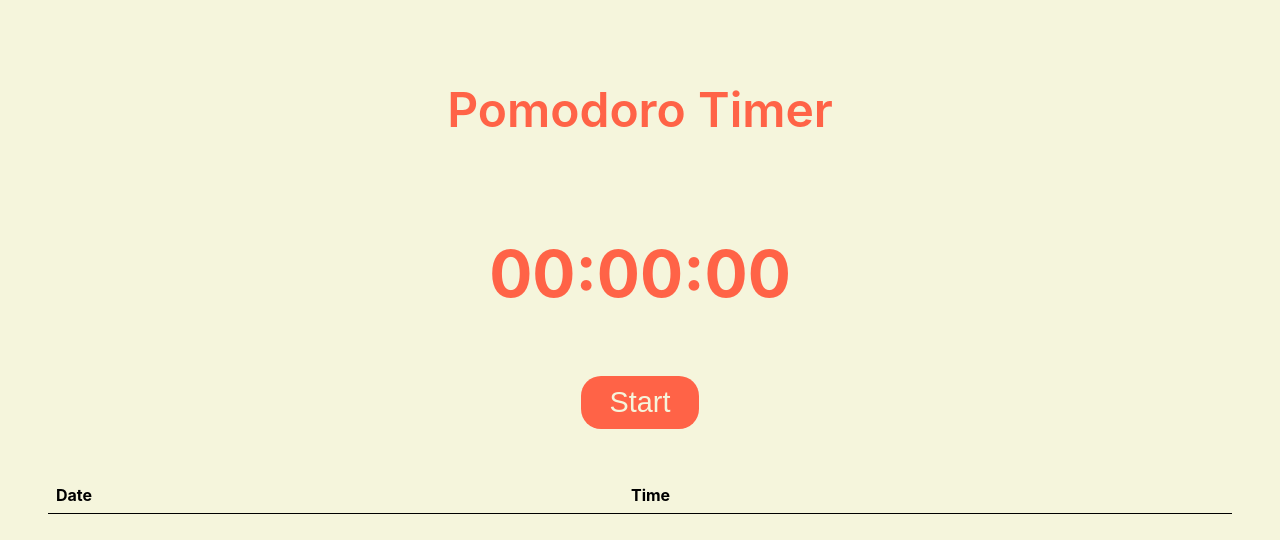
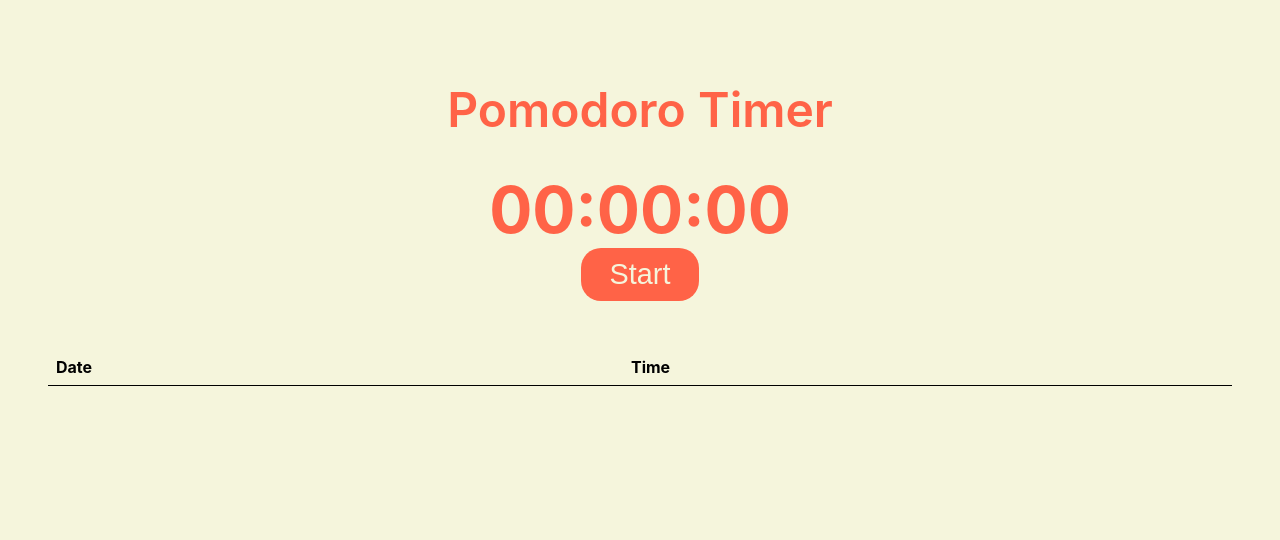
Before and after one commit to AndreaFourel/coursReactBryan, a React (Create React App) app: page / in a window 1280 px wide. Shown: the top 540 px of the page. Built offline with nearby package versions, Linux system fonts and the light colour scheme.

Commit message:
change class to functional components

```diff
--- a/src/App.js
+++ b/src/App.js
@@ -1,37 +1,24 @@
-import {Component} from 'react';
 import Timer from './Timer';
 import TimersTable from './TimersTable';
 import style from './App.module.css';
-class App extends Component {
+import { useState } from 'react';
 
-  constructor(props) {
-    super(props);
-    this.state = {
-      timers: [],
-    };
+function App() {
+
+  const [timers, setTimers] = useState([])
+
+  const saveTime = (time) => {
+    const date = new Date();
+    setTimers([...timers, {time, date}]);
   }
 
-  saveTime = (time) => {
-    const date = new Date();
-    // const newTimers = [...this.state.timers];
-    // newTimers.push(time);
-    // this.setState({
-    //   timers: newTimers,
-    // })
-    this.setState({
-      timers:[...this.state.timers, {time, date}],
-    })
-  }
-
-  render() {
-    return (
-      <div className={style.container}>
+  return (
+    <div className={style.container}>
         <h1 className={style['main-title']}>Pomodoro Timer</h1>
-        <Timer saveTime={this.saveTime}/>
-        <TimersTable timers={this.state.timers} />
+        <Timer saveTime={saveTime}/>
+        <TimersTable timers={timers} />
       </div>
-    );
-  }
+  );
 
 }
 
--- /dev/null
+++ b/src/ClockDisplay.jsx
@@ -0,0 +1,26 @@
+function ClockDisplay({ time, ...props }) {
+
+  const secondsToHms = (timeInSeconds) => {
+
+    timeInSeconds = Number(timeInSeconds);
+    const h = Math.floor(timeInSeconds / 3600);
+    const m = Math.floor(timeInSeconds % 3600 /60);
+    const s = Math.floor(timeInSeconds % 3600 % 60);
+
+    const hDisplay = h < 10 ? '0' + h : h;
+    const mDisplay = m < 10 ? '0' + m : m;
+    const sDisplay = s < 10 ? '0' + s : s;
+
+    return `${hDisplay}:${mDisplay}:${sDisplay}`;
+  }
+
+  return (
+    <span { ...props }>
+      {
+        secondsToHms(time)
+      }
+    </span>
+  )
+}
+
+export default ClockDisplay;
--- a/src/Timer.jsx
+++ b/src/Timer.jsx
@@ -1,72 +1,48 @@
-import {Component} from 'react';
-import style from './Timer.module.css'
+import ClockDisplay from './ClockDisplay';
+import style from './Timer.module.css';
+import { useState } from 'react';
 
-function secondsToHms(timeInSeconds) {
+let timerId;
 
-  timeInSeconds = Number(timeInSeconds);
-  const h = Math.floor(timeInSeconds / 3600);
-  const m = Math.floor(timeInSeconds % 3600 /60);
-  const s = Math.floor(timeInSeconds % 3600 % 60);
+function Timer(props) {
 
-  const hDisplay = h < 10 ? '0' + h : h;
-  const mDisplay = m < 10 ? '0' + m : m;
-  const sDisplay = s < 10 ? '0' + s : s;
+  const [isTimerStarted, setIsTimerStarted] = useState(false);
+  const [time, setTime] = useState(0);
 
-  return `${hDisplay}:${mDisplay}:${sDisplay}`;
-}
+  const handleStartTimer = () => {
 
-class Timer extends Component {
+    if(isTimerStarted) {
 
-  constructor(props) {
-    super(props);
-    this.state = {
-      isTimerStarted: false,
-      time: 0,
-    }
-  }
+      clearInterval(timerId);
 
-  handleStartTimer = () => {
+      props.saveTime(time);
 
-    if (this.state.isTimerStarted) {
+      setIsTimerStarted(false);
 
-      clearInterval(this.timerId);
-
-      this.props.saveTime(this.state.time);
-
-      this.setState({
-        isTimerStarted: false,
-        time: 0,
-      });
+      setTime(0);
 
     } else {
 
-      this.setState({
-        isTimerStarted: true,
-      });
+      setIsTimerStarted(true);
 
-      this.timerId = setInterval(() => {
-        this.setState(({time}) => {
-          return {
-            time : time + 1,
-          }
+      timerId = setInterval(() => {
+        setTime((prevTime) => {
+          return prevTime + 1;
         })
       }, 1000);
 
     }
   }
 
-  render () {
   return (
     <>
-        <p className={style['clock-timer']}>{secondsToHms(this.state.time)}</p>
+      <ClockDisplay time={time} className={style['clock-timer']}/>
       <button
-          className={`${style['clock-btn']} ${style[`clock-btn-${ this.state.isTimerStarted ? 'stop' : 'start' }`]}`}
-          onClick={this.handleStartTimer}>{this.state.isTimerStarted ? 'Stop' : 'Start'}
+        className={`${style['clock-btn']} ${style[`clock-btn-${ isTimerStarted ? 'stop' : 'start' }`]}`}
+        onClick={handleStartTimer}>{isTimerStarted ? 'Stop' : 'Start'}
       </button>
     </>
   )
-
-  }
 }
 
 export default Timer;
--- a/src/TimersTable.jsx
+++ b/src/TimersTable.jsx
@@ -1,24 +1,9 @@
-import { Component } from "react";
+import ClockDisplay from './ClockDisplay';
 import style from './TimersTable.module.css';
 
-function secondsToHms(timeInSeconds) {
-
-  timeInSeconds = Number(timeInSeconds);
-  const h = Math.floor(timeInSeconds / 3600);
-  const m = Math.floor(timeInSeconds % 3600 /60);
-  const s = Math.floor(timeInSeconds % 3600 % 60);
-
-  const hDisplay = h < 10 ? '0' + h : h;
-  const mDisplay = m < 10 ? '0' + m : m;
-  const sDisplay = s < 10 ? '0' + s : s;
-
-  return `${hDisplay}:${mDisplay}:${sDisplay}`;
-}
-
-class TimersTable extends Component {
-   render() {
-    return(
-      <table className={style['timers-table']}>
+function TimersTable(props) {
+  return(
+    <table className={ style['timers-table'] }>
         <thead>
           <tr>
             <th>Date</th>
@@ -27,17 +12,18 @@ class TimersTable extends Component {
         </thead>
         <tbody>
           {
-            this.props.timers.map((timer)=>(
+            props.timers.map((timer)=>(
               <tr key={ timer.date.getMilliseconds() }>
-                <td>{timer.date.toLocaleDateString()} at {timer.date.toLocaleTimeString()}</td>
-                <td>{secondsToHms(timer.time)}</td>
+                <td>{ timer.date.toLocaleDateString() } at { timer.date.toLocaleTimeString() }</td>
+                <td>
+                  <ClockDisplay time = { timer.time }/>
+                </td>
               </tr>
             ))
           }
         </tbody>
       </table>
-    );
-   }
+  );
 }
 
 export default TimersTable;
```
Lines whose indentation alone changed are shown as unchanged.
